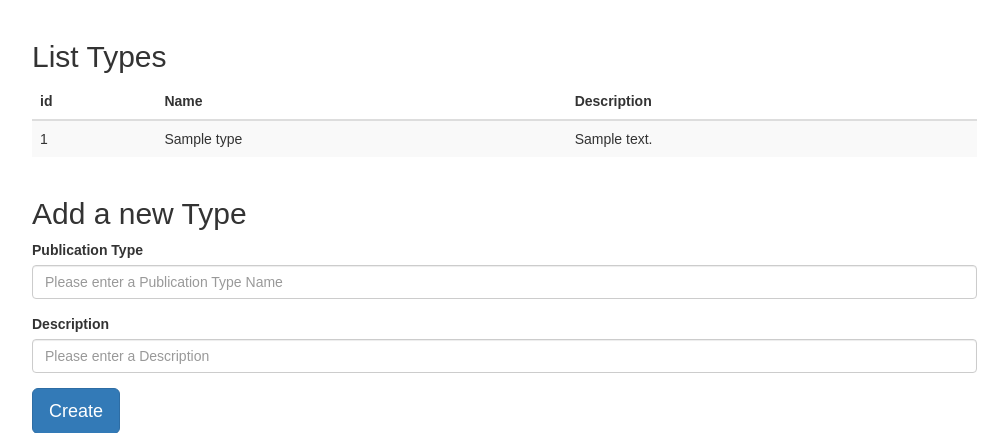
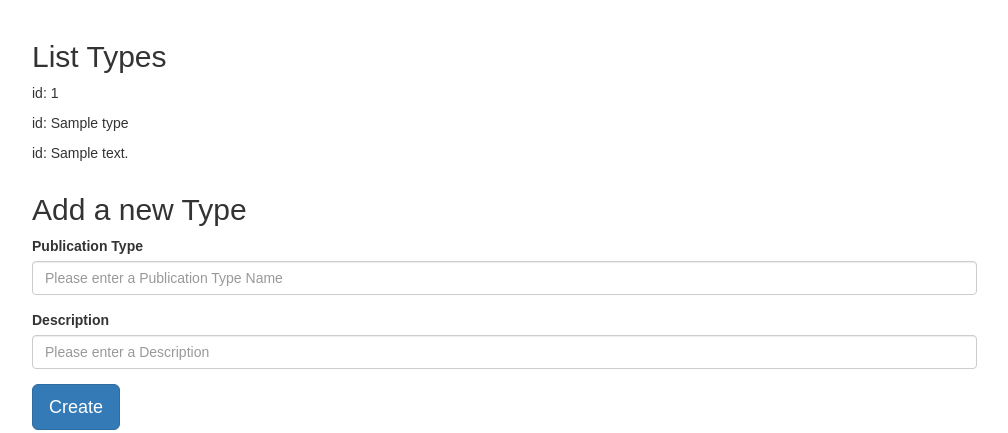
Before and after one commit to gavingregory/opendoc, a PHP site: template twigs/publicationtype.view.twig in a window 1280 px wide. Shown: the part 52-485 px from the top of the page, without its empty margins (233-1241 px from the left). Run offline with PHP 8.4, Linux system fonts and the light colour scheme; the template is opened without the code that fills it: most values are stand-ins (such as "Sample title", 1, 10 or a date in 2020); some libraries are stand-ins or nearby versions.

Commit message:
modified view template of publicationtype.

```diff
--- a/class/publicationtype.php
+++ b/class/publicationtype.php
@@ -43,7 +43,7 @@
 
     public function handleindex($context)
     {
-        $context->local()->addval('types', R::find('publicationtype'));
+        $context->local()->addval('type', R::find('publicationtype'));
         return 'publicationtype.index.twig';
     }
 
--- a/twigs/publicationtype.view.twig
+++ b/twigs/publicationtype.view.twig
@@ -12,23 +12,10 @@
 {% block main %}
     <section class="row">
     <div class="col-md-offset-2 col-md-10">
-    <h2>List Types</h2>
-    <table class="table table-striped">
-        <thead>
-            <th>id</th>
-            <th>Name</th>
-            <th>Description</th>
-        </thead>
-        <tbody>
-            {% for item in types %}
-                <tr>
-                    <td>{{ item.id }}</td>
-                    <td>{{ item.name }}</td>
-                    <td>{{ item.description }}</td>
-                </tr>
-            {% endfor %}
-        </tbody>
-    </table>
+        <h2>List Types</h2>
+        <p>id: {{ type.id }}</p>
+        <p>id: {{ type.name }}</p>
+        <p>id: {{ type.description }}</p>
     </div>
     </section>
     <section class="row">
```
